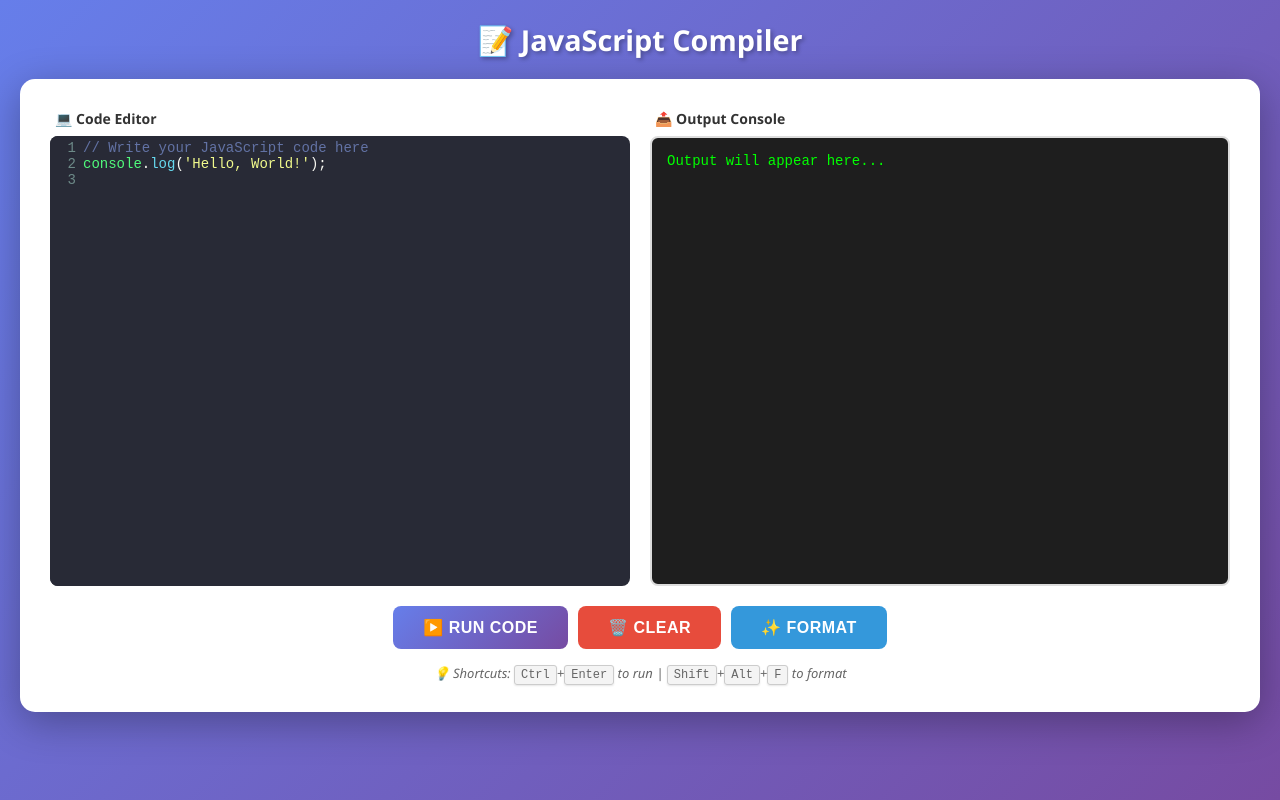
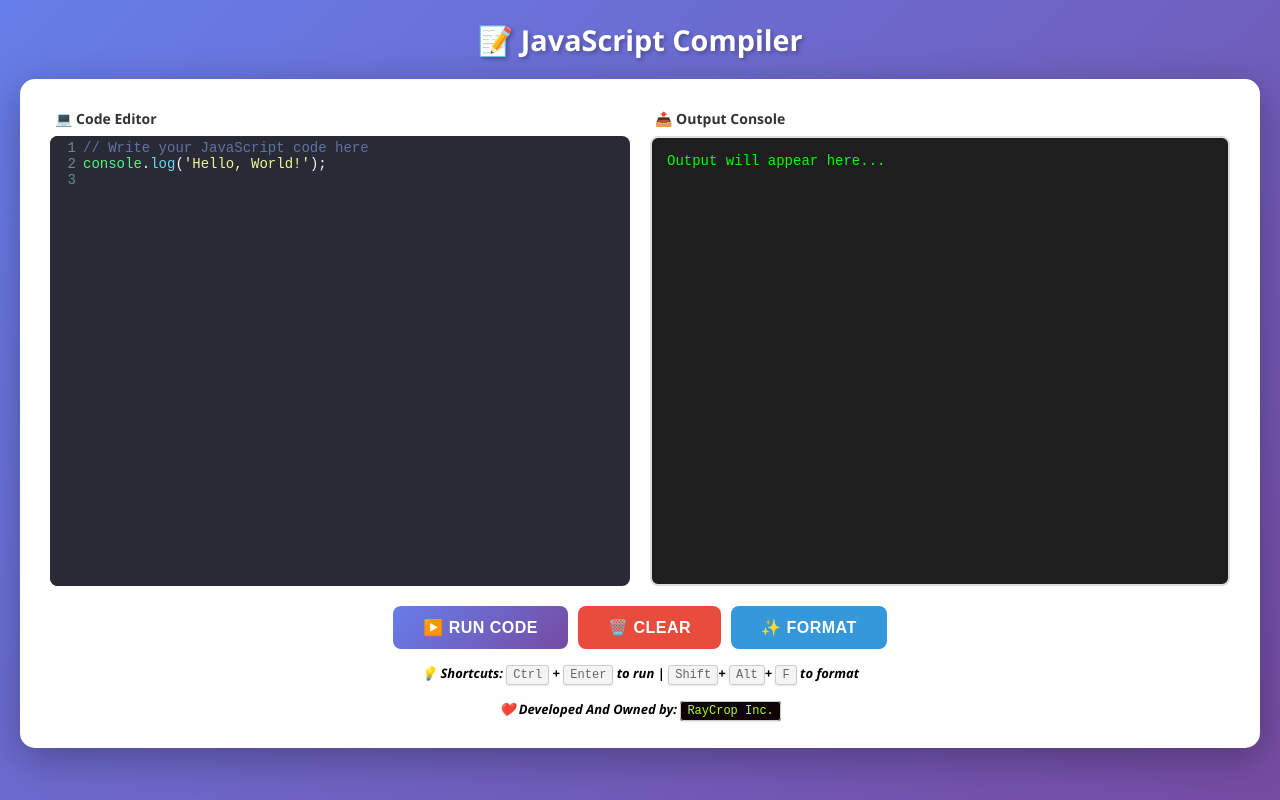
Before and after one commit to Yashwant361/JSCompile, a plain HTML site: page index.html in a window 1280 px wide. Drawn offline with nearby package versions, Linux system fonts and the light colour scheme; a script that the page names is missing.

Commit message:
Refine HTML content and formatting hints
Updated HTML structure and improved formatting hints.

```diff
--- a/index.html
+++ b/index.html
@@ -23,7 +23,7 @@
 </head>
 
 <body>
-   <h3>📝 JavaScript Compiler</h3>
+    <h3>📝 JavaScript Compiler</h3>
 
     <div class="box">
         <div class="editor-output">
@@ -45,7 +45,13 @@
         </div>
 
         <div class="keyboard-hint">
-            💡 Shortcuts: <kbd>Ctrl</kbd>+<kbd>Enter</kbd> to run | <kbd>Shift</kbd>+<kbd>Alt</kbd>+<kbd>F</kbd> to format
+            💡 <b style="color: black;">Shortcuts:</b> <kbd>Ctrl</kbd> <b style="color: black;">+ </b><kbd>Enter</kbd>
+            <b style="color: black;">to run |</b> <kbd>Shift</kbd><b style="color: black;">+
+            </b><kbd>Alt</kbd><b style="color: black;">+ </b><kbd>F</kbd> <b style="color: black;">
+                to format </b><br><br>
+            <b style="color: black;">❤️ Developed And Owned by:</b> <kbd
+                style="background-color: rgb(16, 3, 3); color: greenyellow;">RayCrop Inc.
+
         </div>
     </div>
 
```
